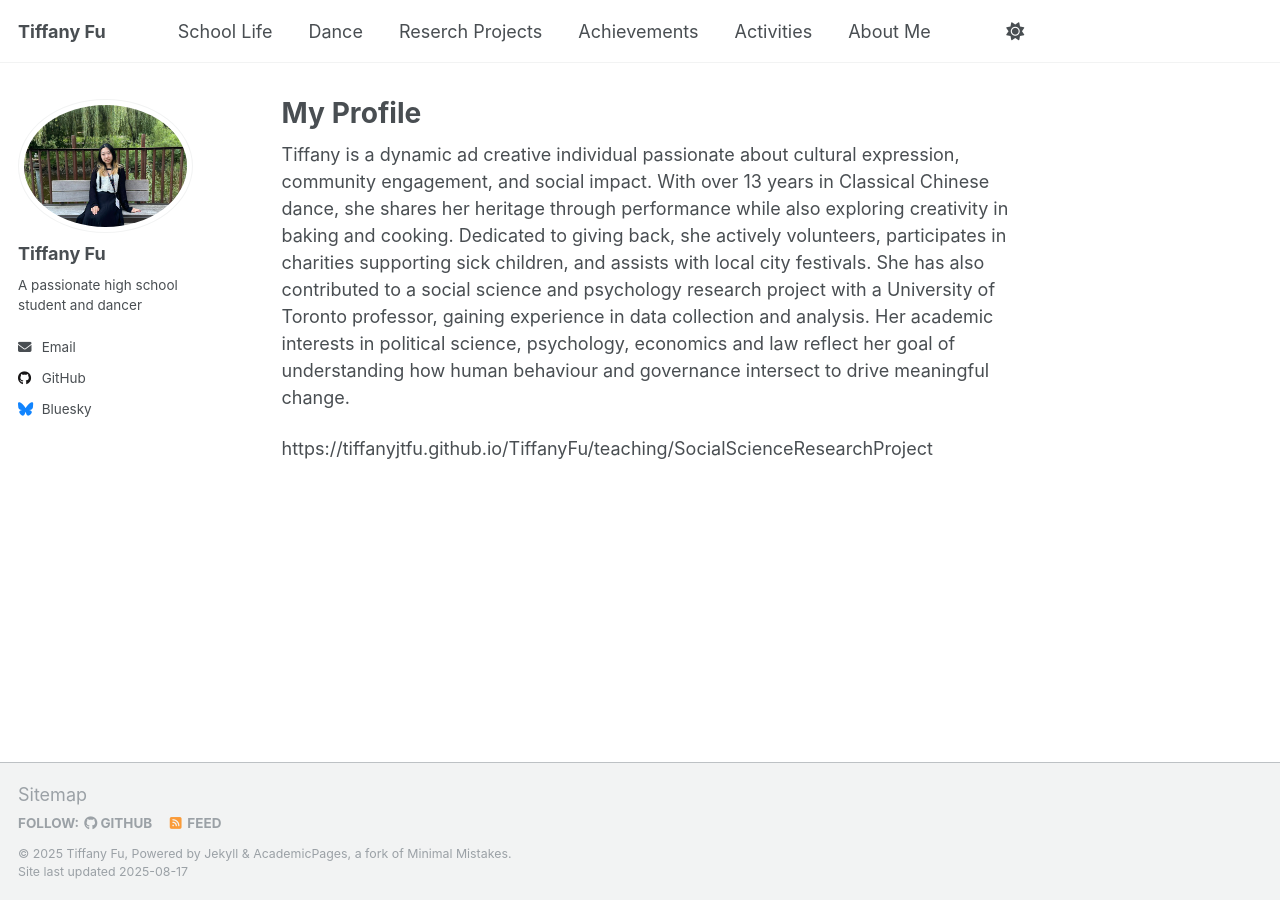
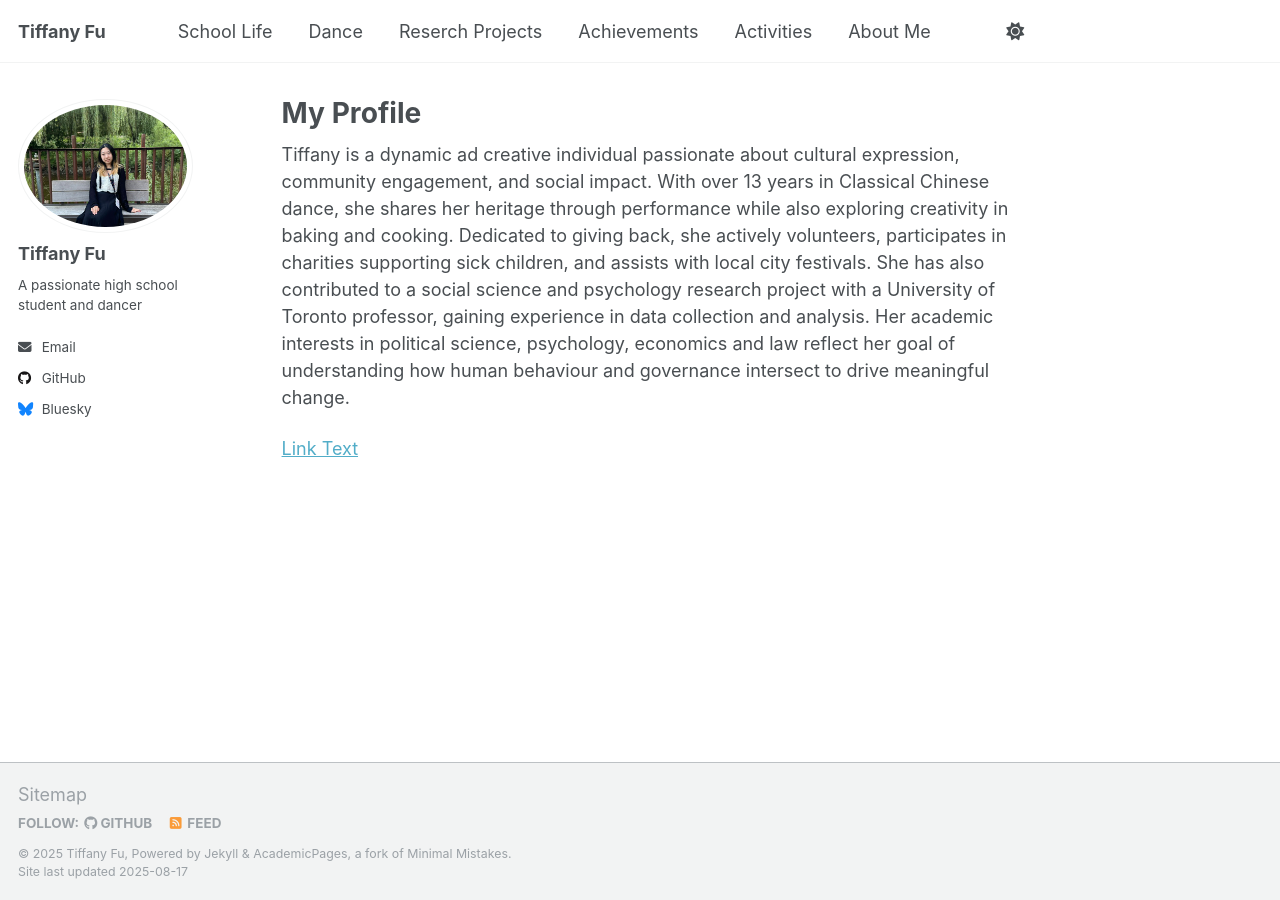
Before and after one commit to TiffanyJTFu/TiffanyFu, a Jekyll site: the page built from _pages/about.md, in a window 1280 px wide. Built offline with Jekyll 4.4.1, drawn with Linux system fonts in a browser that asks for light colours; a script that is not in the unit is left out.

Commit message:
Update about.md

```diff
--- a/_pages/about.md
+++ b/_pages/about.md
@@ -9,4 +9,5 @@ redirect_from:
 
 Tiffany is a dynamic ad creative individual passionate about cultural expression, community engagement, and social impact. With over 13 years in Classical Chinese dance, she shares her heritage through performance while also exploring creativity in baking and cooking. Dedicated to giving back, she actively volunteers, participates in charities supporting sick children, and assists with local city festivals. She has also contributed to a social science and psychology research project with a University of Toronto professor, gaining experience in data collection and analysis. Her academic interests in political science, psychology, economics and law reflect her goal of understanding how human behaviour and governance intersect to drive meaningful change.
 
-https://tiffanyjtfu.github.io/TiffanyFu/teaching/SocialScienceResearchProject
+
+<a href="https://tiffanyjtfu.github.io/TiffanyFu/teaching/SocialScienceResearchProject" target='_blank'>Link Text</a>
```
